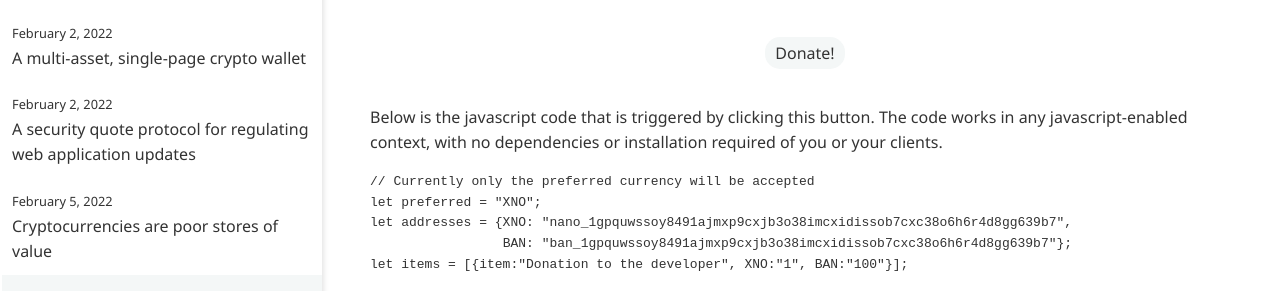
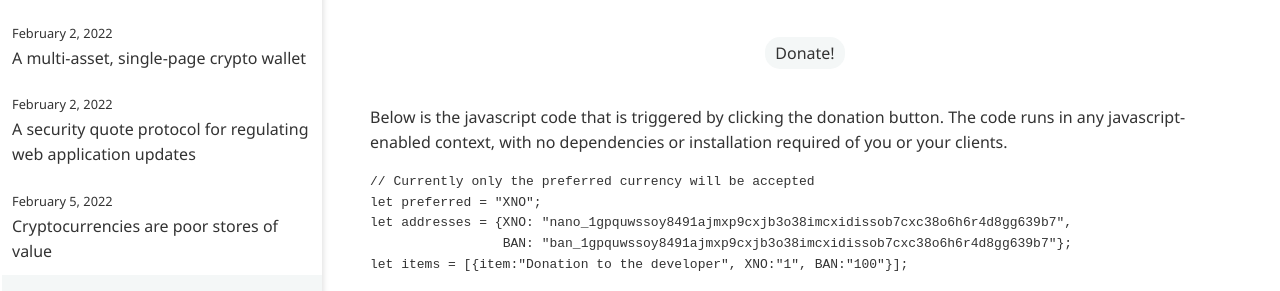
Before and after one commit to warashibetrader/warashibetrader.github.io, a Jekyll site: the page built from _posts/2022-02-15-payment-receipt.md, in a window 1280 px wide and 1334 px high. Shown: the part 462-753 px from the top of the window. Built offline with Jekyll 4.4.1, drawn with Linux system fonts in a browser that asks for light colours.

Commit message:
Update 2022-02-15-payment-receipt.md

```diff
--- a/_posts/2022-02-15-payment-receipt.md
+++ b/_posts/2022-02-15-payment-receipt.md
@@ -29,7 +29,7 @@ I added some features to my [crypto wallet](https://warashibetrader.github.io/cr
 '>Donate!</button>
 </div>
 
-Below is the javascript code that is triggered by clicking this button. The code works in any javascript-enabled context, with no dependencies or installation required of you or your clients.
+Below is the javascript code that is triggered by clicking the donation button. The code runs in any javascript-enabled context, with no dependencies or installation required of you or your clients.
 
 
 	// Currently only the preferred currency will be accepted
```
